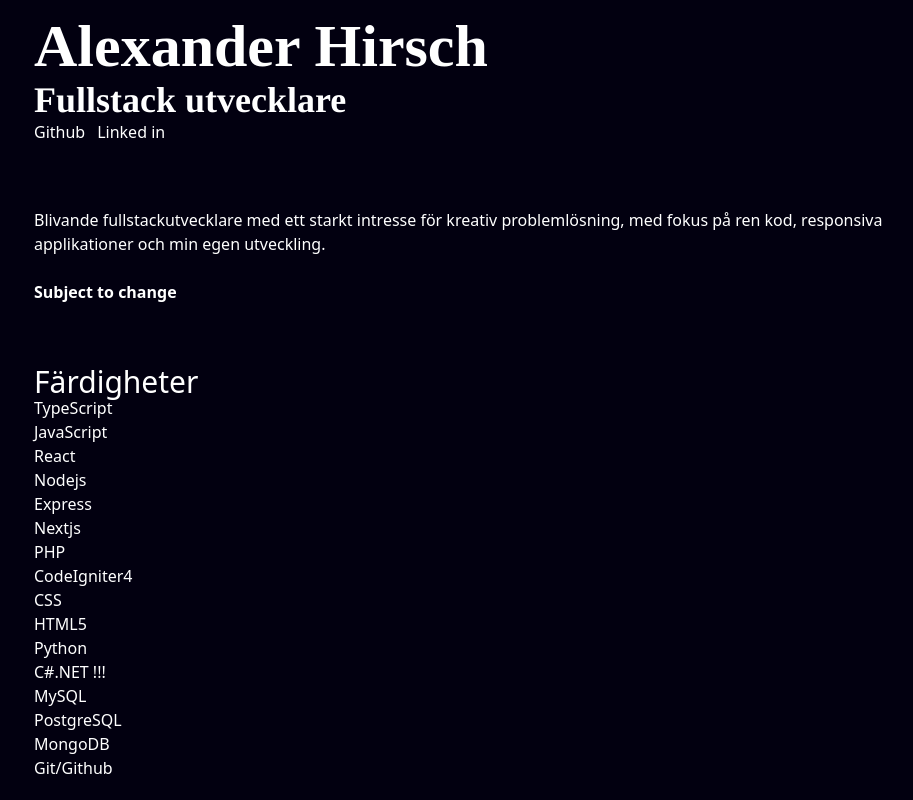
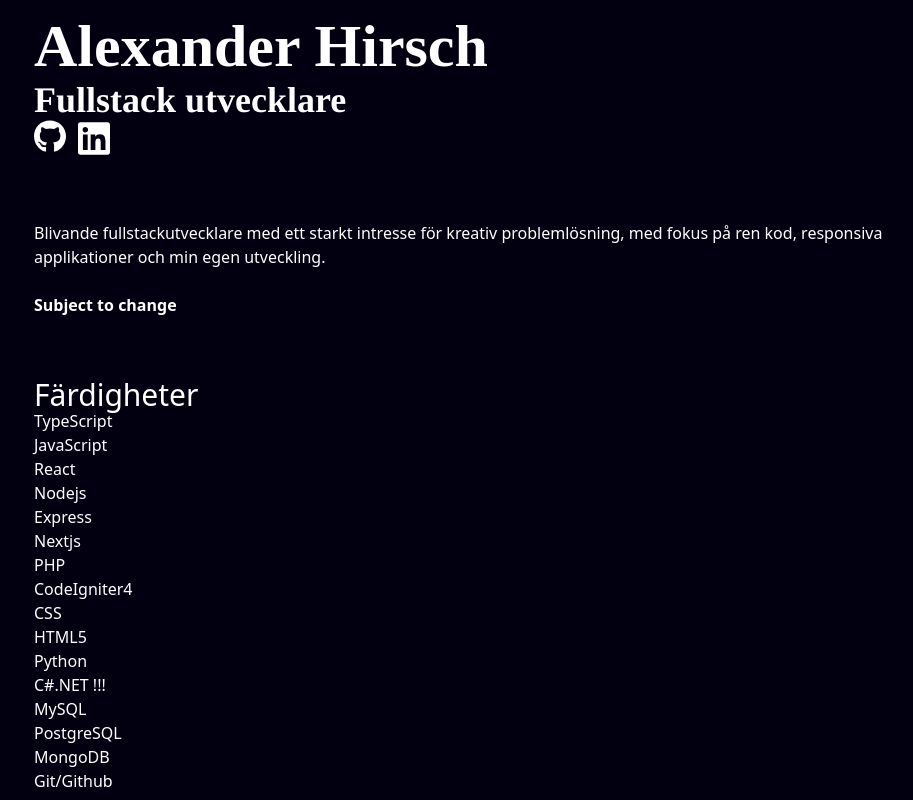
Before and after one commit to TmRAaEx/portfolio, a React (Vite) app: page / in a window 1280 px wide. Shown: the top 800 px of the page, without its empty margins (168-1081 px from the left). Built offline with nearby package versions, Linux system fonts and the light colour scheme; a web font is replaced by a local one.

Commit message:
Added linkedin and github icon links

```diff
--- a/src/App.tsx
+++ b/src/App.tsx
@@ -1,3 +1,5 @@
+import ContactIcon from "./components/ContactIcon.tsx";
+
 function App() {
 
 
@@ -9,9 +11,9 @@ function App() {
                         <p className="text-white  text-6xl/17 font-bold font-header">Alexander Hirsch</p>
                         <p className="text-white  text-4xl/10 font-bold font-text">Fullstack utvecklare</p>
                         <div className={"flex flex-row gap-3"}>
-                            <a className="text-white" href={"https://github.com/TmRAaEx?tab=repositories"}>Github</a>
-                            <a className="text-white" href={"https://www.linkedin.com/in/alexander-hirsch-b125342a1/"}>Linked
-                                in</a>
+                            <ContactIcon link={"https://github.com/TmRAaEx?tab=repositories"} icon={"/icons/github.svg"}/>
+                            <ContactIcon link={"https://linkedin.com/in/alexander-hirsch-b125342a1/"} icon={"/icons/linkedin.svg"}/>
+
                         </div>
                     </div>
                     <p className={"text-white"}>
--- /dev/null
+++ b/src/components/ContactIcon.tsx
@@ -0,0 +1,13 @@
+interface ContactIconProps {
+    link: string;
+    icon: string;
+}
+
+
+export default function ContactIcon({link, icon}: ContactIconProps) {
+    return (
+        <a href={link} className={"flex items-center justify-center w-8 h-fit"} target="_blank" >
+            <img className="object-scale-down w-full" src={icon} alt={`link to ${link.split("https://")[1].split(".com")[0]}`}/>
+        </a>
+    )
+}
--- a/src/index.css
+++ b/src/index.css
@@ -18,7 +18,6 @@ html, body {
 }
 
 
-
 * {
     box-sizing: border-box;
 }
```
Also changed, not shown: public/icons/github.svg (added), public/icons/linkedin.svg (added).
